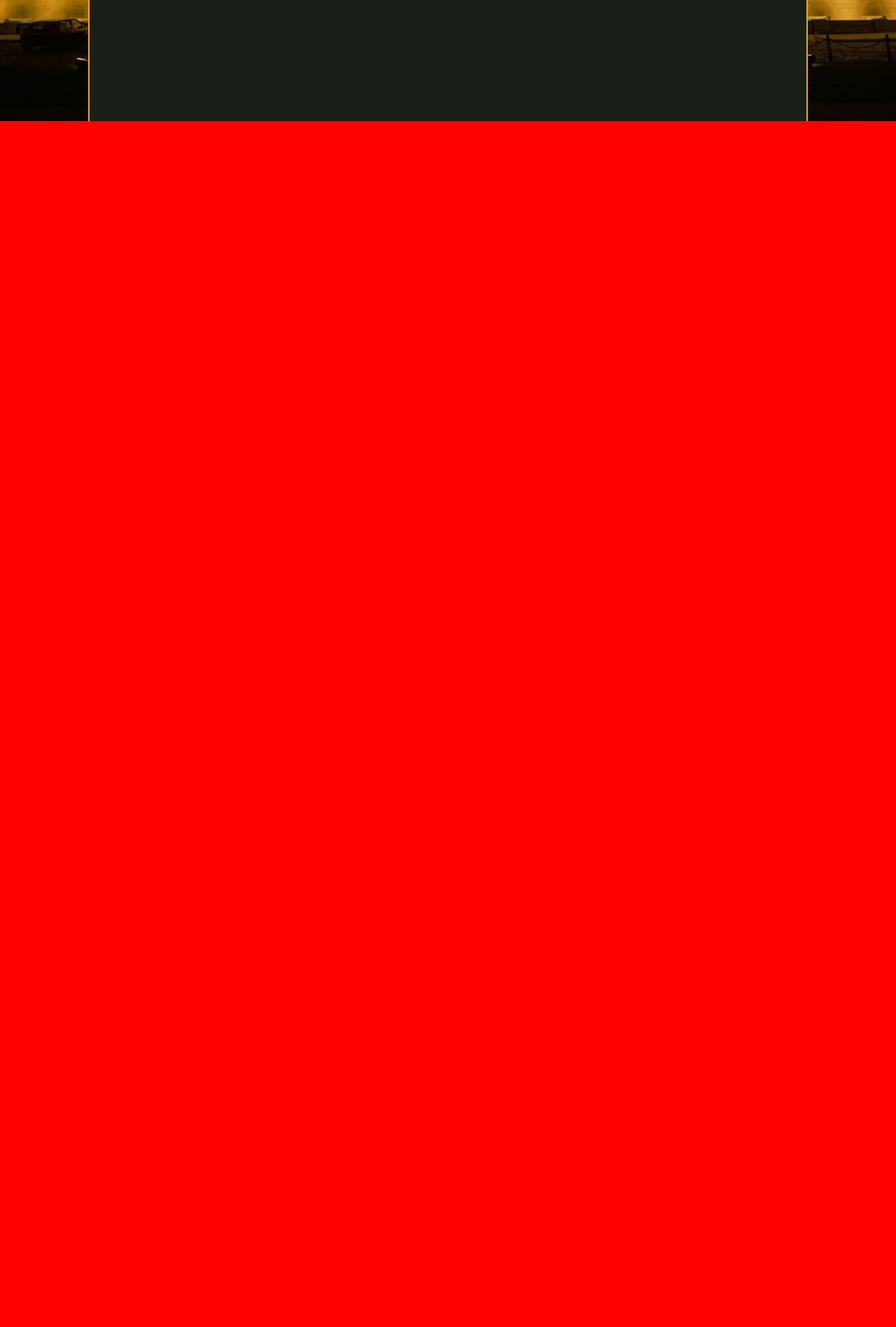
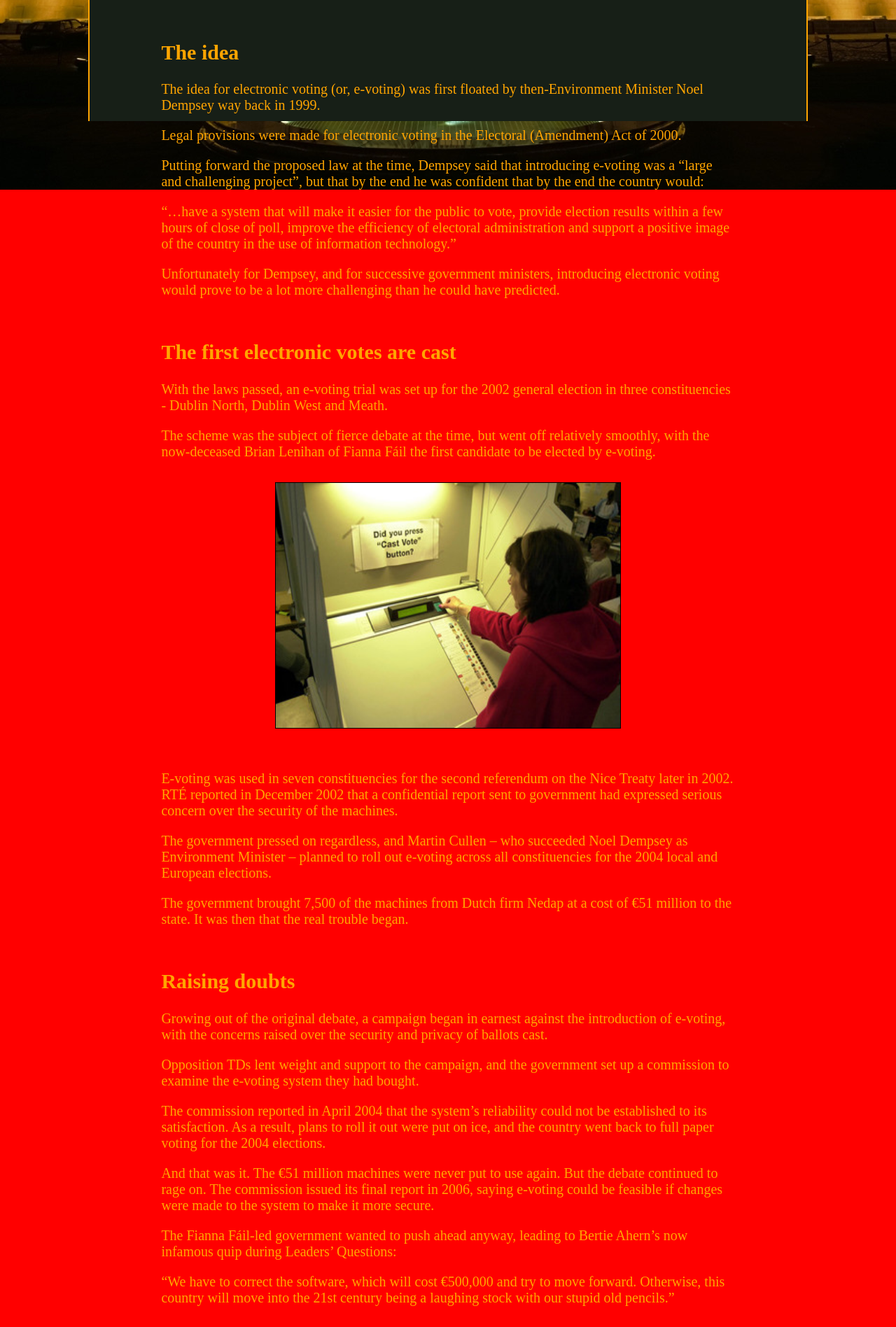
Before and after one commit to JamesSinnott1994/E-Voting-Frontend, an Angular app in the folder e-voting-angular-app/: page /history in a window 1280 px wide. Shown: the part 627-2523 px from the top of the page at 70% size. Before the commit the page ends 800 px from the top, so only its background shows below. Built offline with nearby package versions, Linux system fonts and the light colour scheme.

Commit message:
[ADD] History page content added

```diff
--- a/e-voting-angular-app/angular.json
+++ b/e-voting-angular-app/angular.json
@@ -23,7 +23,8 @@
             "assets": [
               {
                 "glob": "**/*",
-                "input": "public"
+                "input": "src/assets/",
+                "output": "/assets/"
               }
             ],
             "styles": [
@@ -81,7 +82,8 @@
             "assets": [
               {
                 "glob": "**/*",
-                "input": "public"
+                "input": "src/assets/",
+                "output": "/assets/"
               }
             ],
             "styles": [
--- a/e-voting-angular-app/src/app/historypage/historypage.component.css
+++ b/e-voting-angular-app/src/app/historypage/historypage.component.css
@@ -22,9 +22,27 @@
     font-style: italic;
 }
 
+.segment {
+    font-size: 1.25em;
+    text-align: left;
+    margin-top: 3em;
+}
+
 .history-page-content h1 {
     margin-top: 1em;
     font-size: 2em;
+}
+
+.image-container {
+    width: 60%;
+    height: 350px;
+    margin: 2em auto;
+    border: 1px solid black;
+}
+
+.image-container img {
+    width: 100%;
+    height: 100%;
 }
 
 button {
--- a/e-voting-angular-app/src/app/historypage/historypage.component.html
+++ b/e-voting-angular-app/src/app/historypage/historypage.component.html
@@ -5,10 +5,75 @@
 
         <div class="quote-segment">
             <q>We have to correct the software, which will cost €500,000 and try to move forward.
-                Otherwise, this country will move into the 21st century being a laughing stock with our <b>stupid aul pencils</b>.</q>
+                Otherwise, this country will move into the 21st century being a laughing stock with our <b>stupid aul pencils.</b> ~ Bertie Ahern</q>
         </div>
 
+        <div class="image-container">
+            <img src="/assets/minister.jpg" alt="Voting Machine">
+        </div>
 
+        <div class="segment">
+            <h2>The idea</h2>
+            <p>The idea for electronic voting (or, e-voting) was first floated by then-Environment Minister Noel Dempsey way back in 1999.</p>
+            <p>Legal provisions were made for electronic voting in the Electoral (Amendment) Act of 2000.</p>
+            <p>Putting forward the proposed law at the time, Dempsey said that introducing e-voting was a “large and challenging project”, but that by the end he was confident that by the end the country would:</p>
+
+            <q>…have a system that will make it easier for the public to vote, provide election results within a few hours of close of poll,
+                improve the efficiency of electoral administration and support a positive image of the country in the use of information technology.</q>
+
+            <p>Unfortunately for Dempsey, and for successive government ministers, introducing electronic voting would prove to be a lot more challenging than he could have predicted.</p>
+        </div>
+
+        <div class="segment">
+            <h2>The first electronic votes are cast</h2>
+            <p>With the laws passed, an e-voting trial was set up for the 2002 general election in three constituencies - Dublin North, Dublin West and Meath.</p>
+            <p>The scheme was the subject of fierce debate at the time, but went off relatively smoothly, with the now-deceased Brian Lenihan of Fianna Fáil the first candidate to be elected by e-voting.</p>
+        </div>
+
+        <div class="image-container">
+            <img src="/assets/voteratmachine.jpg" alt="Voting Machine">
+        </div>
+
+        <div class="segment">
+            <p>E-voting was used in seven constituencies for the second referendum on the Nice Treaty later in 2002. RTÉ reported in December 2002 that a confidential report sent to government had expressed serious concern over the security of the machines. </p>
+            <p>The government pressed on regardless, and Martin Cullen – who succeeded Noel Dempsey as Environment Minister – planned to roll out e-voting across all constituencies for the 2004 local and European elections. </p>
+            <p>The government brought 7,500 of the machines from Dutch firm Nedap at a cost of €51 million to the state. It was then that the real trouble began.</p>
+        </div>
+
+        <div class="segment">
+            <h2>Raising doubts</h2>
+            <p>Growing out of the original debate, a campaign began in earnest against the introduction of e-voting, with the concerns raised over the security and privacy of ballots cast. </p>
+            <p>Opposition TDs lent weight and support to the campaign, and the government set up a commission to examine the e-voting system they had bought.</p>
+            <p>The commission reported in April 2004 that the system’s reliability could not be established to its satisfaction. As a result, plans to roll it out were put on ice, and the country went back to full paper voting for the 2004 elections. </p>
+            <p>And that was it. The €51 million machines were never put to use again. But the debate continued to rage on. The commission issued its final report in 2006, saying e-voting could be feasible if changes were made to the system to make it more secure. </p>
+            <p>The Fianna Fáil-led government wanted to push ahead anyway, leading to Bertie Ahern’s now infamous quip during Leaders’ Questions:</p>
+            <q>We have to correct the software, which will cost €500,000 and try to move forward. Otherwise, this country will move into the 21st century being a laughing stock with our stupid old pencils.</q>
+        </div>
+
+        <div class="image-container">
+            <img src="/assets/evotingmachine.jpg" alt="Voting Machine">
+        </div>
+
+        <div class="segment">
+            <h2>Laughing stock</h2>
+            <p>But the upgrades never came, and the controversy rumbled on. Adding to the general public anger was the fact that the 7,500 machines were being stored at an annual cost of €800,00 per year. </p>
+            <p>E-voting was entirely rolled back for the 2007 general election, with a full return to Bertie’s dreaded old pencils. In 2009, the latest minister caught up in the issue – John Gormley - announced that the project was being officially abandoned and that the machines would be disposed of. </p>
+            <p>It would be another three years before the State finally managed to shift the dreaded machines. A deal with KMK Metals Recycling Limited saw the firm pay just over €70,000 to take the equipment off the state’s hands. </p>
+            <p>By this point, e-voting equipment had cost Ireland about €55 million, not including the costs that would have been incurred for the commission of investigation. </p>
+            <p>The Fine Gael government of the day put the boot into the previous government, with former Finance Minister Michael Noonan stating that the defunct machines were “valueless”, and joking that they could be used by Irish-themed pubs around the world.</p>
+            <p>With the selling off of the stock, the e-voting saga finally came to an end. As a small bit of good news at the end, the firm that bought the machines made a donation of €10,000 to Barretstown children’s charity. </p>
+        </div>
+
+        <div class="image-container">
+            <img src="/assets/oldmachines.jpg" alt="Voting Machine">
+        </div>
+
+        <div class="segment">
+            <p>So with that history in mind, it’s probably no wonder that current junior minister for local government and electoral reform, John Paul Phelan, ruled out any hope of e-voting machines ever returning in the short, medium or long term.</p>
+            <p>In December of last year, Phelan said that Irish citizens have no urge to depart from the pencil and the ballot paper. </p>
+            <p>“I certainly wouldn’t be keen for that type of approach to change very much,” he said, adding that there is something “quaint and fantastic of having polling stations in the middle of nowhere”. </p>
+            <p>So, while the thought of a lengthy and costly recount in Ireland South taking place may not be to everyone’s liking, it’s probably safe to say that that e-voting won’t be replacing the “stupid old”, but reliable, pencil any time soon. </p>
+        </div>
 
     </div>
 </section>
```
Also changed, not shown: e-voting-angular-app/src/app/historypage/eballot.jpg (added), e-voting-angular-app/src/assets/oldmachines.jpg (added).
